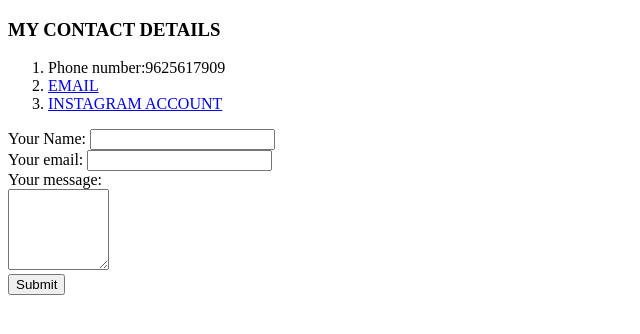
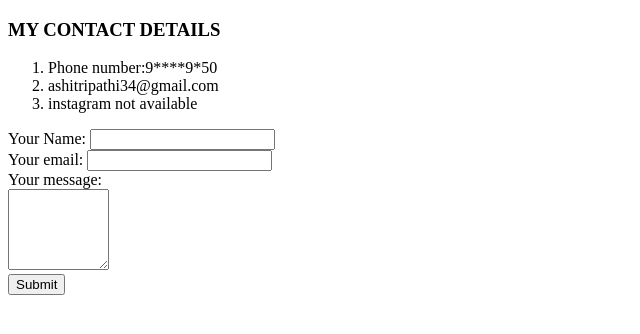
Before and after one commit to aashiit07/cv, a plain HTML site: page contact.html in a window 1280 px wide. Shown: the whole page, without its empty margins (0-640 px from the left). Drawn offline with Linux system fonts and the light colour scheme.

Commit message:
Update contact.html

```diff
--- a/contact.html
+++ b/contact.html
@@ -8,9 +8,9 @@
 <body>
  <h3>MY CONTACT DETAILS</h3>
  <ol>
-    <li>Phone number:9625617909</li>
-    <li><a href="https://mail.google.com/mail/u/0/#inbox">EMAIL</a></li>
-    <li><a href="https://www.instagram.com/">INSTAGRAM ACCOUNT</a></li>
+    <li>Phone number:9****9*50</li>
+     <li>ashitripathi34@gmail.com</li>
+    <li>instagram not available</li>
  </ol>
 
  <form action="mailto:seematripathi144@gmail.com" method="post"enctype="text/plain" >
```
